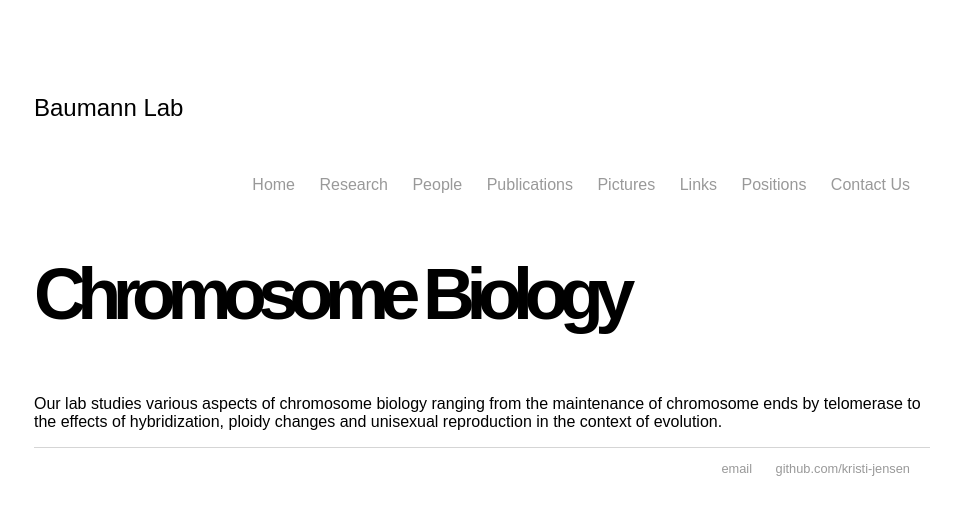
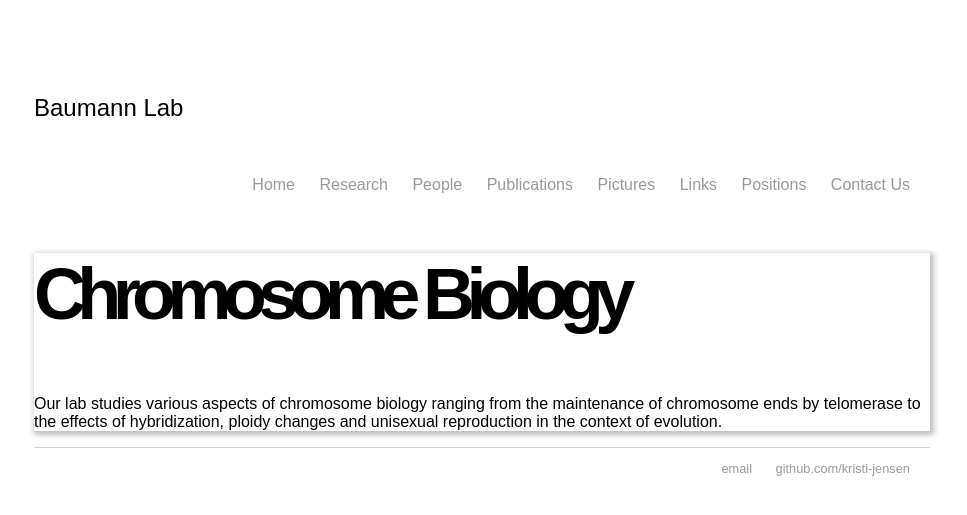
Before and after one commit to kristi-jensen/kristi-jensen.github.io, a Jekyll site: the page built from index.html, in a window 1280 px wide. Shown: the top 515 px of the page, without its empty margins (158-1125 px from the left). Built offline with Jekyll 4.4.1, drawn with Linux system fonts in a browser that asks for light colours.

Commit message:
Update main.css

```diff
--- a/css/main.css
+++ b/css/main.css
@@ -55,3 +55,12 @@
 ul.posts li {
     list-style: none;
 }
+#chrbio {
+    background-image:url(images/landing_01.jpg);
+    background-repeat: no-repeat;
+    background-position: 100% 50%;
+    z-index: 100;
+    box-shadow: 2px 2px 5px 2px rgba(0,0,0,0.25);
+    margin-left: auto;
+    margin-right: auto;
+}
```
